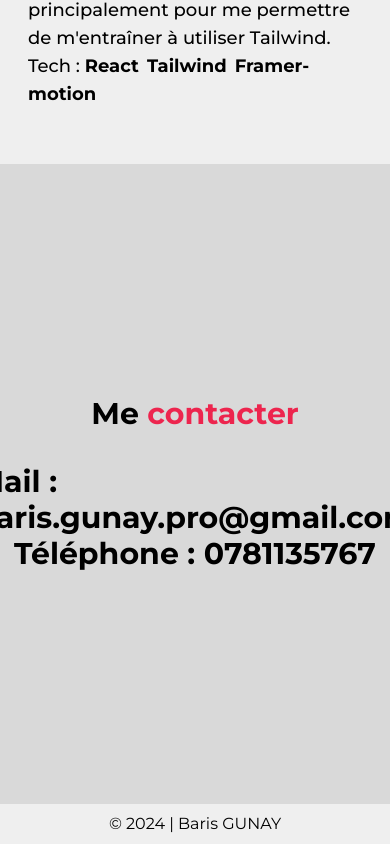
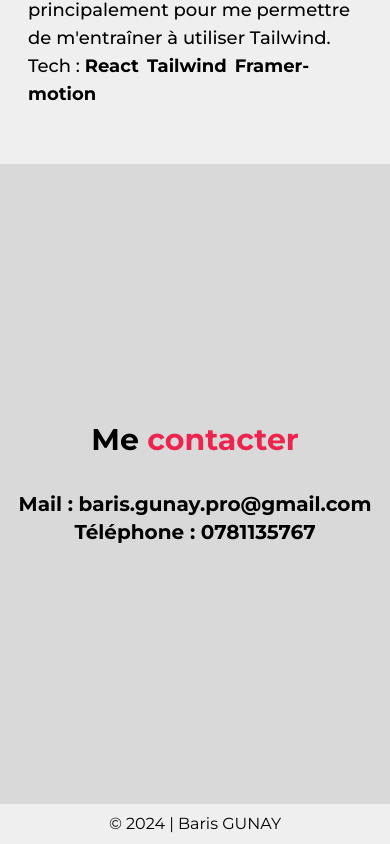
Before and after one commit to BarisRz/Portfolio, a React (Vite) app: page / in a window 390 px wide. Shown: the part 3916-4760 px from the top of the page. Built offline with nearby package versions, Linux system fonts and the light colour scheme.

Commit message:
text mobile

```diff
--- a/src/components/Contact.jsx
+++ b/src/components/Contact.jsx
@@ -26,7 +26,7 @@
         import.meta.env.VITE_SERVICE_ID,
         import.meta.env.VITE_TEMPLATE_ID,
         form.current,
-        import.meta.env.VITE_PUBLIC_KEY
+        import.meta.env.VITE_PUBLIC_KEY,
       )
       .then(
         (result) => {
@@ -34,7 +34,7 @@
         },
         (error) => {
           console.log(error.text);
-        }
+        },
       );
     notify();
   };
@@ -49,7 +49,7 @@
       >
         Me <span className="text-secondary">contacter</span>
       </motion.p>
-      <div className="flex flex-col items-center font-bold text-3xl">
+      <div className="flex flex-col items-center font-bold text-3xl max-[600px]:text-xl">
         <p>Mail : baris.gunay.pro@gmail.com</p>
         <p>Téléphone : 0781135767</p>
       </div>
```
